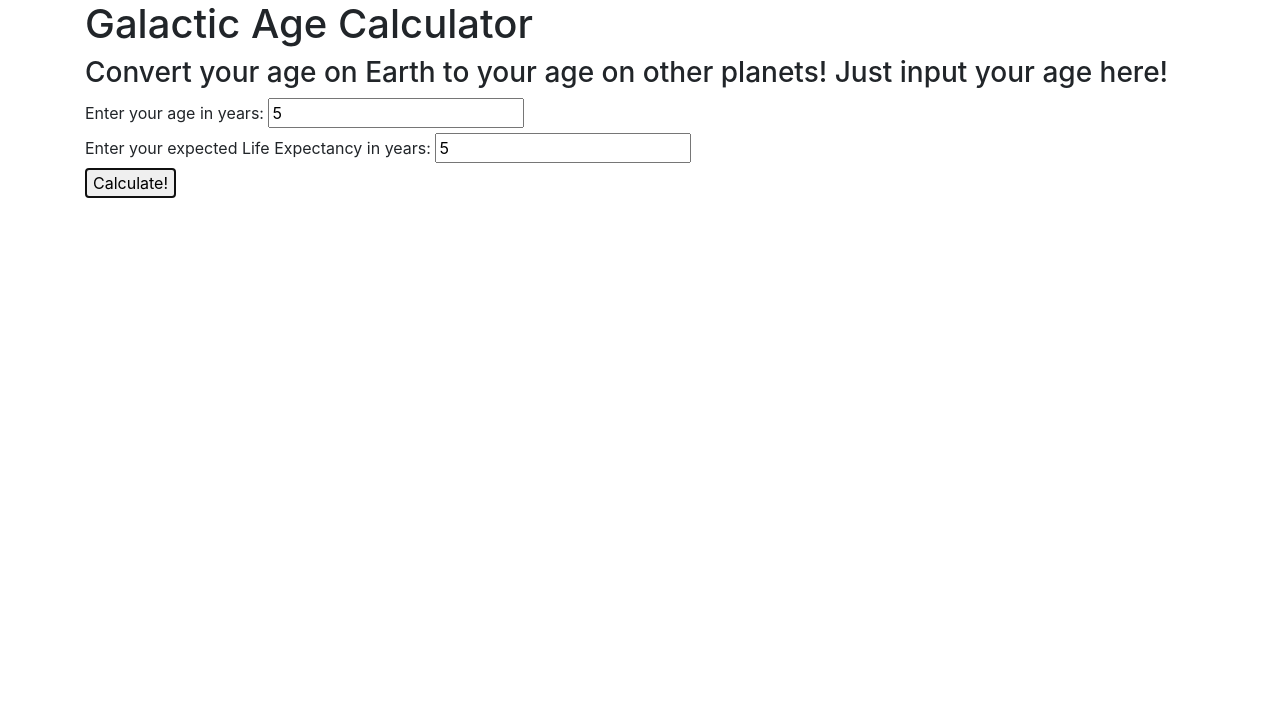
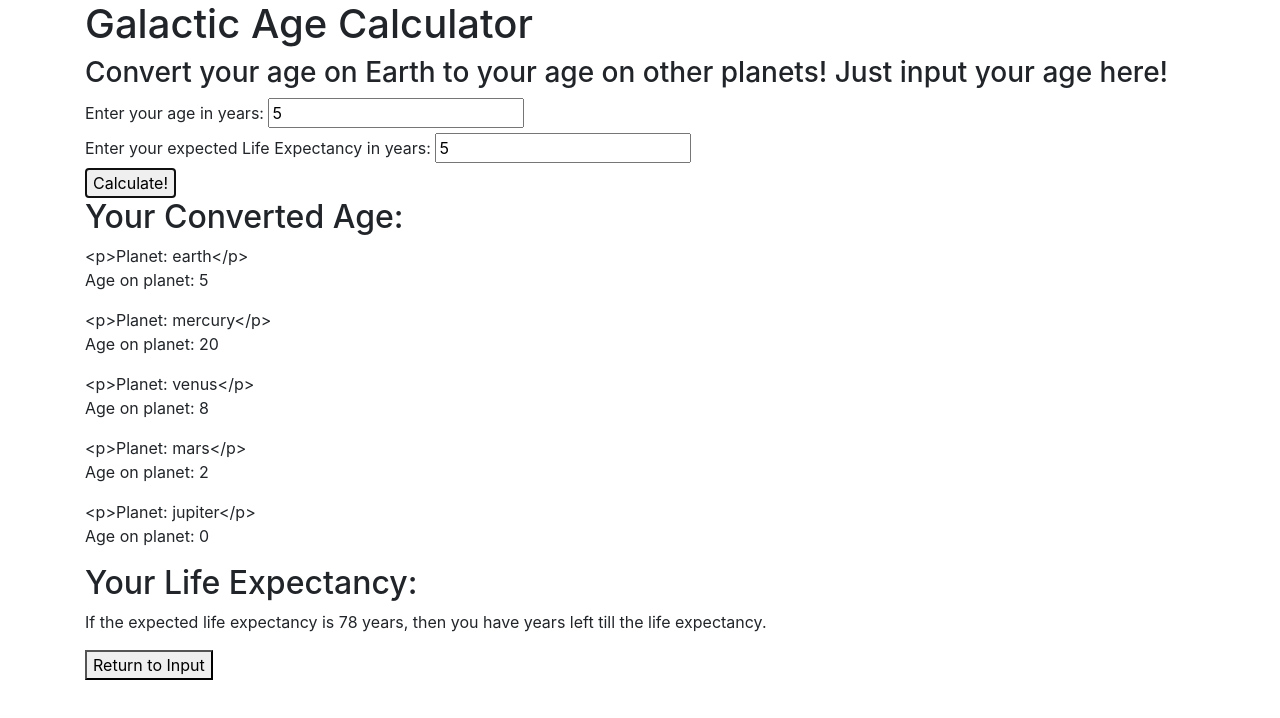
Before and after one commit to TSiu88/galactic-age-calculator, a website built with webpack: page src/index.html in a window 1280 px wide. Both pictures are taken after typing "5", "5" into the empty fields and a click on the button "Calculate!". Built offline with nearby package versions, Linux system fonts and the light colour scheme.

Commit message:
add printing output

```diff
--- a/src/calculator.js
+++ b/src/calculator.js
@@ -13,6 +13,7 @@ export class Calculator{
     venusAdjustment;
     marsAdjustment;
     jupiterAdjustment;
+    this.outputAges = [parseInt(this.age)];
   }
 
   checkValid(num){
@@ -25,11 +26,9 @@ export class Calculator{
   }
 
   calculateAgeOutput(){
-    let outputArray = [parseInt(this.age)];
     for (let i=1; i<this.planets.length; i++){
-      outputArray.push(this.calculateAge(this.planets[i]));
+      this.outputAges.push(this.calculateAge(this.planets[i]));
     }
-    return outputArray;
   }
 
   calculateAge(planet){
--- a/src/index.html
+++ b/src/index.html
@@ -17,10 +17,23 @@
         <button id="calculateButton">Calculate!</button>
       </div>
 
-      <div id="output">
-        <div id="earthOutput">
+      <div id="outputField">
+        <h2>Your Converted Age:</h2>
+        <div id="planetAges">
+          <div id="output">
+            <!-- planet image -->
+            <p>Planet: <span id="planet"></span></p>
+            <p>Age (in years): <span id="ageOutput"></span></p>
 
+          </div>
         </div>
+
+        <div id="lifeExpectancyArea">
+          <h2>Your Life Expectancy:</h2>
+          <p>If the expected life expectancy is <span id="expectedLife">78</span> years, then you <span id="haveOrAre">have</span> <span id="lifeYears"></span> years <span id="leftOrPast">left till</span> the life expectancy.</p>
+        </div>
+
+        <button id="resetButton">Return to Input</button>
       </div>
 
 
--- a/src/main.js
+++ b/src/main.js
@@ -3,6 +3,40 @@ import 'bootstrap/dist/css/bootstrap.min.css';
 import './styles.css';
 import $ from 'jquery';
 import { Calculator } from './calculator';
+
+function displayUpdate(calc){
+  $("#planetAges").empty();
+  for(let i=0; i<calc.outputAges.length; i++){
+    let planetName = calc.planets[i];
+    $("#planetAges").append(createPlanetOutput(planetName));
+    $(eval(`"#${planetName}"`)).append(`<p>Age on planet: ${calc.outputAges[i]}</p>`);
+  }
+
+  displayLifeExpectancy(calc);
+}
+
+function createPlanetOutput(name){
+  let newDiv = document.createElement('div');
+  newDiv.id = name;
+  newDiv.className = "planet";
+  newDiv.append(`<p>Planet: ${name}</p>`);
+  return newDiv;
+}
+
+function displayLifeExpectancy(calc){
+  let yearsLeft = calc.expectedYears();
+  let hasLeft = calc.hasYearsLeft(yearsLeft);
+  $("#expectedLife").text(calc.lifeExpectancy);
+  $("#lifeYears").text(Math.abs(yearsLeft));
+
+  if (hasLeft){
+    $("#haveOrAre").text("have");
+    $("#leftOrPast").text("left till");
+  } else{
+    $("#haveOrAre").text("are");
+    $("#leftOrPast").text(" years past");
+  }
+}
 
 $(document).ready(function(){
   let calculator = new Calculator();
@@ -15,7 +49,8 @@ $(document).ready(function(){
 
     if(calculator.checkValid(years)){
       calculator.age = years;
-      //calculator.planets.earth = years;
+      calculator.outputAges = [];
+      calculator.outputAges[0] = years;
       console.log(calculator.planets);
 
     } else{
@@ -29,7 +64,10 @@ $(document).ready(function(){
         alert("Please enter a vaild positive whole number for life expectancy.");
       }
     }
-    console.log(calculator.calculateAgeOutput());
+
+    calculator.calculateAgeOutput();
+
+    displayUpdate(calculator);
 
   }); //End of CalculateButton
 
```
